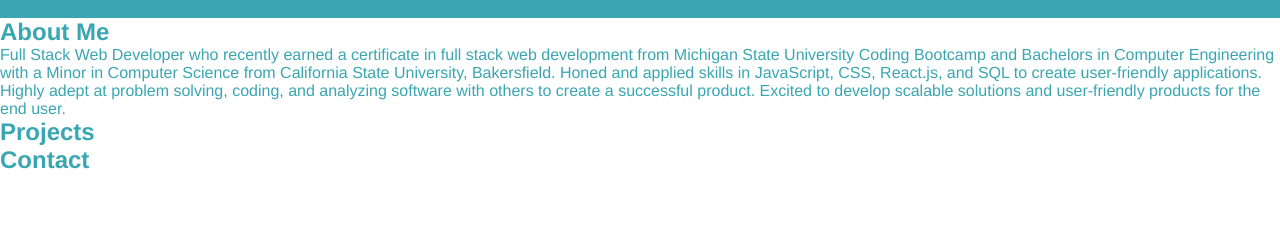
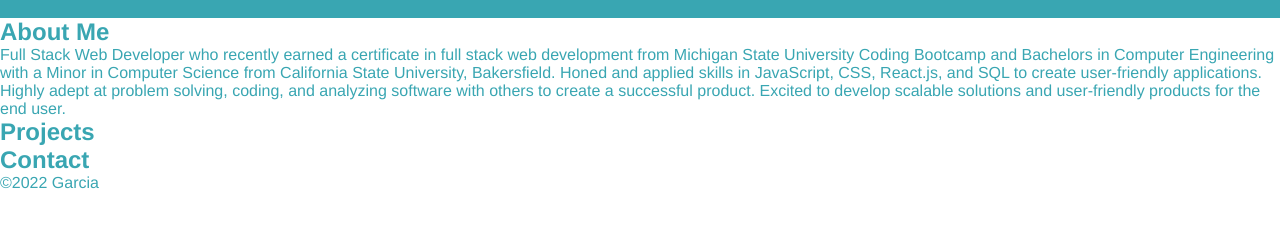
Before and after one commit to jgarcia45/professional-portfolio, a plain HTML site: page index.html in a window 1280 px wide. Shown: the part 64-292 px from the top of the page. Drawn offline with Linux system fonts and the light colour scheme.

Commit message:
Multiple Changes - Edited my README File - Edited the Footer in the Index File - Add Multiple Devices for CSS File

```diff
--- a/index.html
+++ b/index.html
@@ -50,7 +50,9 @@
 
     <!-- Footer -->
     <footer>
-
+        <div>
+            &copy;2022 Garcia
+        </div>
     </footer>
 </body>
 
```
Also changed, not shown: assets/css/style.css (+16 -0 lines), 1 other file.
